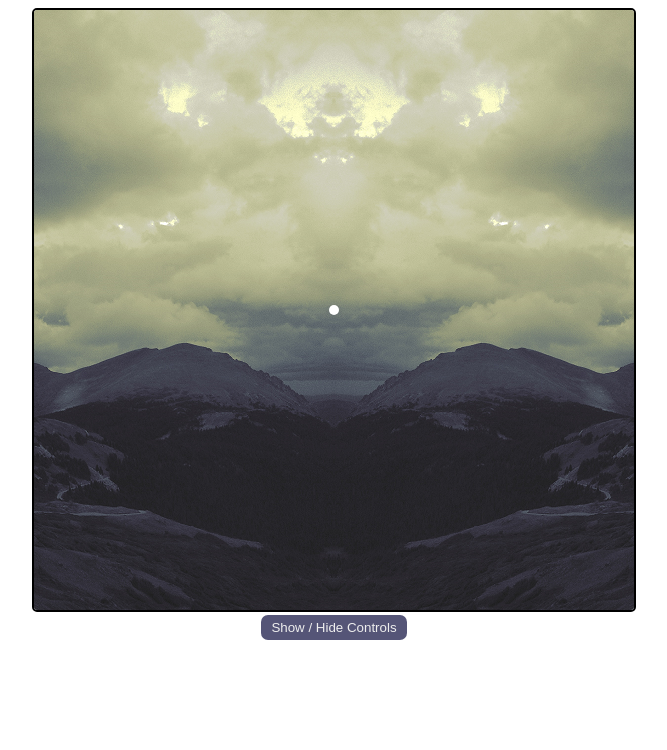
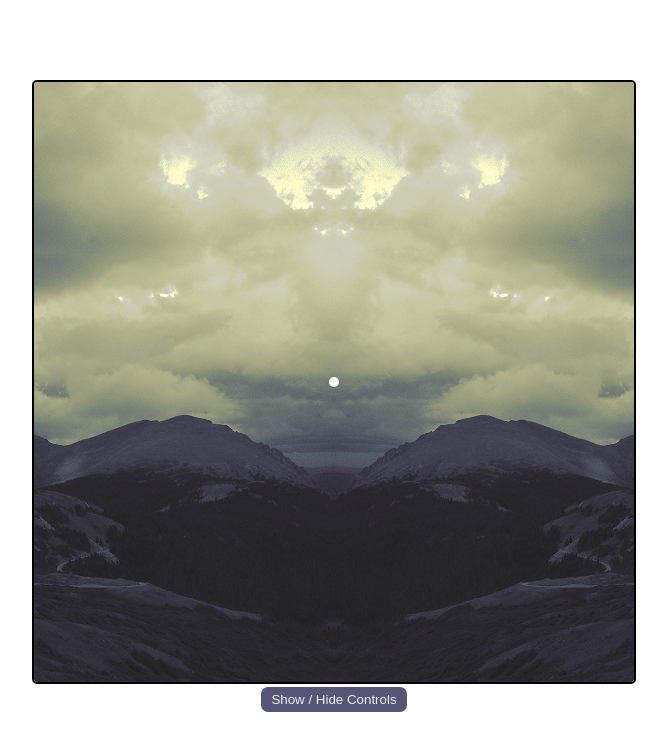
Before and after one commit to ZFudge/CircleDots, a plain HTML site: page circles.html in a window 1280 px wide. Shown: the whole page, without its empty margins (306-973 px from the left). Drawn offline with Linux system fonts and the light colour scheme.

Commit message:
adjusted for menu

```diff
--- a/circles.css
+++ b/circles.css
@@ -1,12 +1,23 @@
+html, body, div, canvas {
+    margin: 0;
+    padding: 0;
+} /* removes defaults */
+
 body {
 	text-align: center;
 	font-family: sans-serif;
 	font-size: 12px;
+	-moz-user-select: none;
+  	-webkit-user-select: none;
+  	-ms-user-select: none;
+  	user-select: none;
 }
 
-canvas {
+#circles-canvas {
 	border-radius: 5px;
 	border: 2px solid black;
+	left: 50%;
+	margin-top: 80px;
 }
 
 button {
@@ -28,10 +39,6 @@ button:hover {
 
 #container {
 	text-align: center;
-	-moz-user-select: none;
-  	-webkit-user-select: none;
-  	-ms-user-select: none;
-  	user-select: none;
 }
 
 #description {
--- a/circles.html
+++ b/circles.html
@@ -6,7 +6,7 @@
 	<link href='circles.css' rel='stylesheet' type='text/css'>
 </head>
 <body>
-	<canvas id='canv' width='600px' height='600px'></canvas>
+	<canvas id='circles-canvas' width='600px' height='600px'></canvas>
 	<div id='container'>
 		<button id='control-btn'>Show / Hide Controls</button>
 		<div id='description'>
@@ -46,35 +46,7 @@
 			</div>
 		</div>
 	</div>
+	<base target="_parent">
 	<script src=circles.js></script>
 </body>
 </html>
-
-<!--
-CIRCLEDOTS MANUAL
-
-Space = Pause/Resume
-R = Resets both Dots and Rectangles
-V = Toggle drawing lines On/Off (Off by Default)
-
-Dots only
-	I = rotate all dots counter-clockwise
-	O = randomize rotation on all dots
-	P = rotate all dots clockwise
-	G = toggle Gravity Type(Circular, Cross); (Circular by Default)
-	T = remove all dots on screen (does not affect rectangles)
-
-	For Circular Gravity
-		E = toggle inward/outward rotation
-		F = set even rotation
-			*(overrides inward/outwards rotation)
-
-Rectangles only
-	W = toggle On/Off (Off by default)
-	Q = toggle oscillation/passing through
-	A = toggle vertical/horizontal
-	J = set direction left/up*
-	K = randomize direction
-	L = set direction right/down*
-                *press and hold to hold shapes at maximum value for set direction
-	-->
--- a/circles.js
+++ b/circles.js
@@ -1,5 +1,5 @@
 const board = {
-  canvas: document.getElementById('canv'),
+  canvas: document.getElementById('circles-canvas'),
   img: new Image(),
   active: true,
   color: '#CCC',
@@ -132,7 +132,7 @@ function logCor(clik) {
     clik.clientX > (window.innerWidth/2 - board.canvas.width/2) &&
     clik.clientX < (window.innerWidth/2 + board.canvas.width/2)
       ) {
-    dot.createDot(clik.clientX - (window.innerWidth/2 - board.canvas.width/2), clik.clientY);
+    dot.createDot(clik.clientX - (window.innerWidth/2 - board.canvas.width/2), clik.clientY - 80);
 
   }
 }
```
